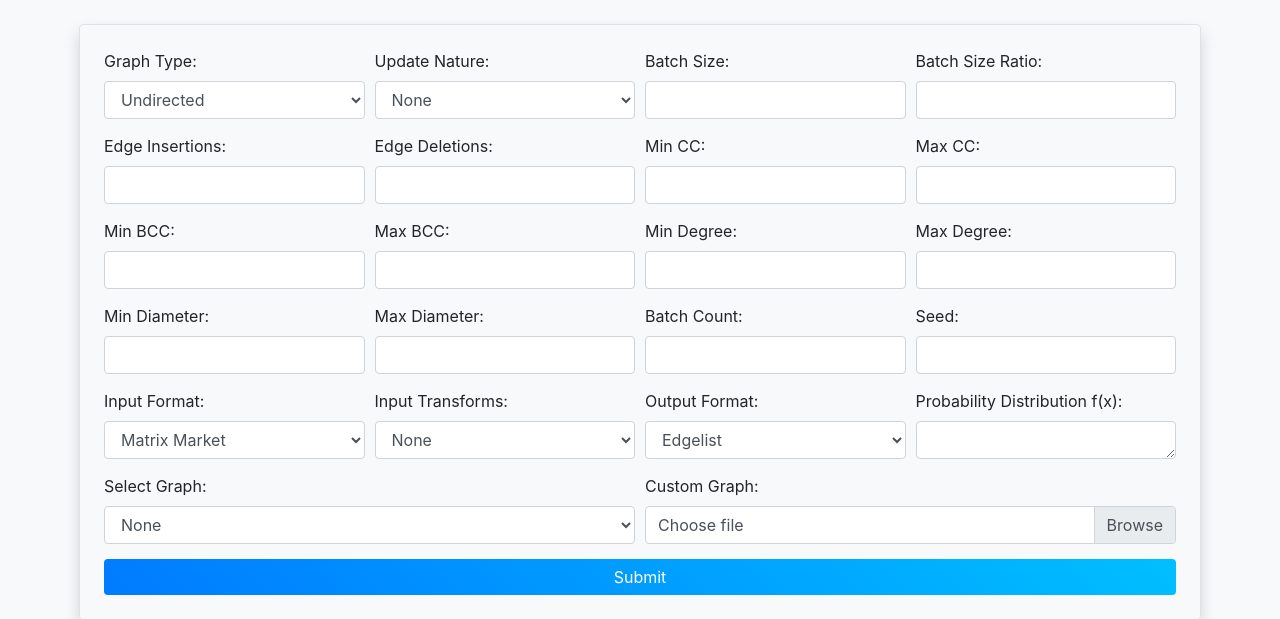
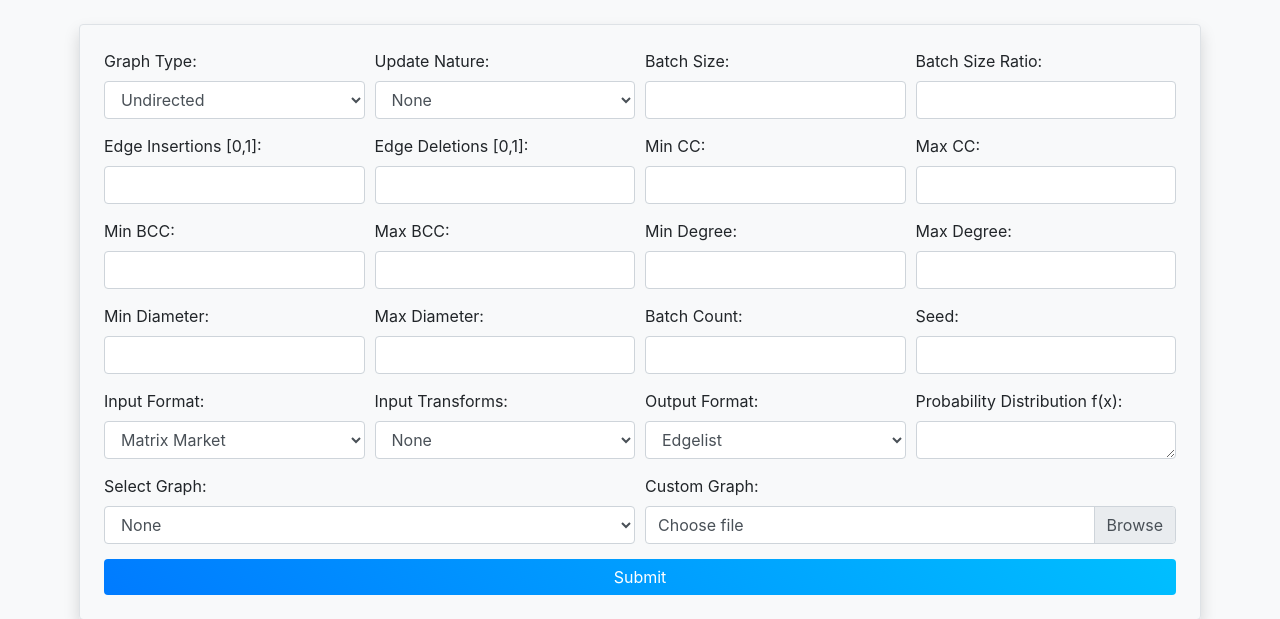
Before and after one commit to Rajendraprasad7/graph-generate-backend, a Django app: template django/dynamic_graphs/myapp/templates/home.html in a window 1280 px wide. Shown: the part 56-675 px from the top of the page. Run offline with Django 3.2, Linux system fonts and the light colour scheme; the template is opened without the code that fills it, so the values that code supplies are empty; some libraries are stand-ins or nearby versions.

Commit message:
update ui constraints on insertions/deletions

```diff
--- a/django/dynamic_graphs/myapp/templates/home.html
+++ b/django/dynamic_graphs/myapp/templates/home.html
@@ -153,12 +153,12 @@
             </div>
             <div class="form-row">
                 <div class="form-group col-md-3">
-                    <label for="edge-insertions">Edge Insertions:</label>
-                    <input type="number" name="edge-insertions" class="form-control" id="edge-insertions" min="0" step="any">
+                    <label for="edge-insertions">Edge Insertions [0,1]:</label>
+                    <input type="number" name="edge-insertions" class="form-control" id="edge-insertions" min="0" max="1" step="any">
                 </div>
                 <div class="form-group col-md-3">
-                    <label for="edge-deletions">Edge Deletions:</label>
-                    <input type="number" name="edge-deletions" class="form-control" id="edge-deletions" min="0" step="any">
+                    <label for="edge-deletions">Edge Deletions [0,1]:</label>
+                    <input type="number" name="edge-deletions" class="form-control" id="edge-deletions" min="0" max="1" step="any">
                 </div>
                 <div class="form-group col-md-3">
                     <label for="min-scc">Min SCC/CC:</label>
```
Also changed, not shown: django/dynamic_graphs/db.sqlite3.
